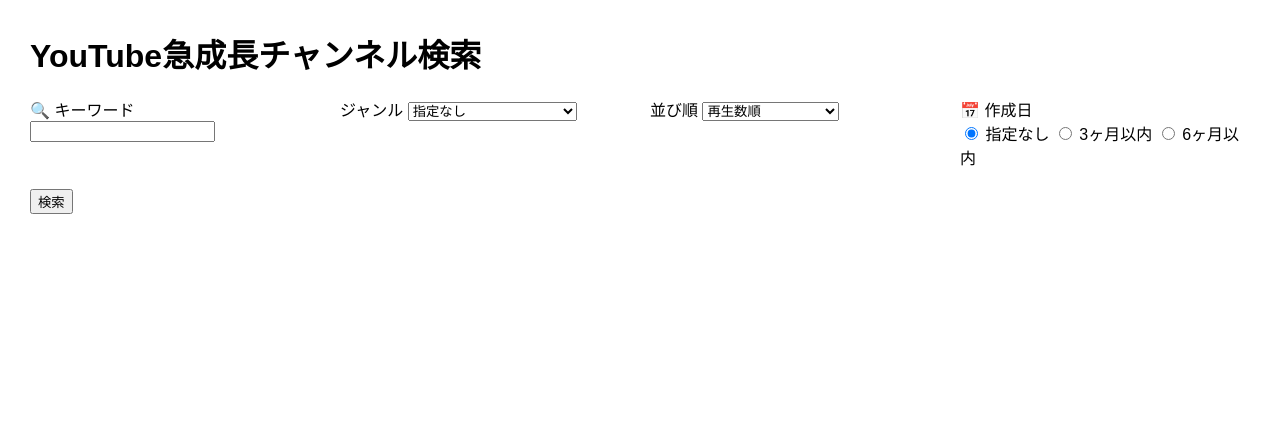
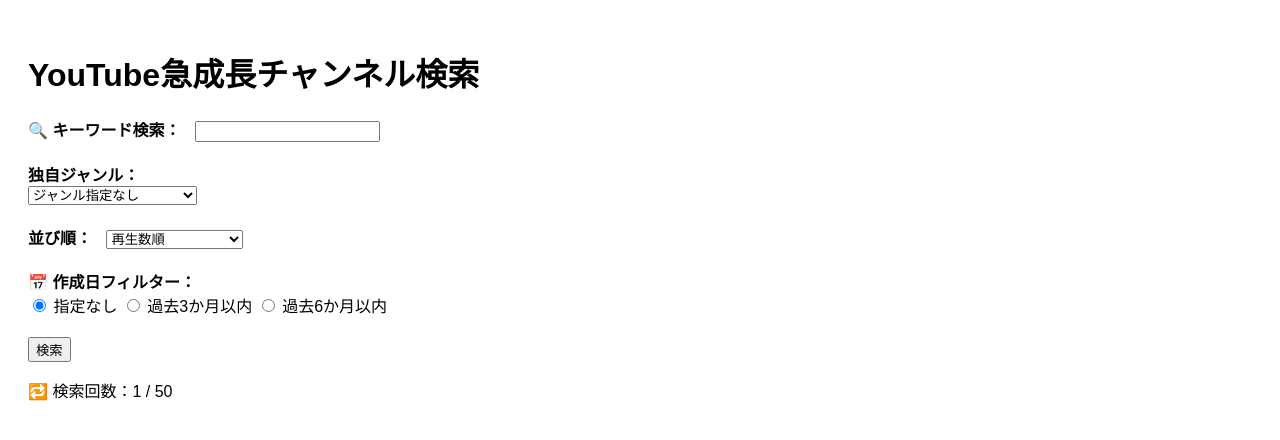
Before and after one commit to yamakenzzr/youtube-growth-app, a Flask app: page / in a window 1280 px wide. Shown: the top 440 px of the page. Run offline with Flask 3, Linux system fonts and the light colour scheme.

Commit message:
Add files via upload

```diff
--- a/templates/index.html
+++ b/templates/index.html
@@ -1,59 +1,39 @@
 
 <!DOCTYPE html>
-<html>
+<html lang="ja">
 <head>
-  <meta charset="utf-8">
+  <meta charset="UTF-8">
   <title>YouTube急成長チャンネル検索</title>
   <style>
-    body { font-family: sans-serif; margin: 30px; }
-    .form-row { display: flex; flex-wrap: wrap; gap: 20px; margin-bottom: 20px; }
-    .form-item { flex: 1 1 200px; min-width: 200px; }
-    .channel-list { margin-top: 20px; }
-    .channel-item {
-      display: flex;
-      align-items: flex-start;
-      gap: 15px;
-      border: 1px solid #ccc;
-      padding: 10px;
-      margin-bottom: 10px;
-      border-radius: 8px;
-    }
-    .channel-item img {
-      width: 60px;
-      height: 60px;
-      object-fit: cover;
-      border-radius: 4px;
-    }
-    .channel-info {
-      line-height: 1.5;
-    }
-    .channel-info a {
-      font-weight: bold;
-      text-decoration: none;
-      color: #0073e6;
-    }
-    .gray { color: gray; }
+    body { font-family: Arial, sans-serif; padding: 20px; }
+    table { width: 100%; border-collapse: collapse; margin-top: 20px; }
+    th, td { padding: 8px; border: 1px solid #ccc; text-align: center; }
+    img.icon { border-radius: 50%; width: 48px; height: 48px; }
+    .filters { margin-top: 10px; margin-bottom: 20px; }
+    .filters label { margin-right: 10px; font-weight: bold; }
   </style>
 </head>
 <body>
   <h1>YouTube急成長チャンネル検索</h1>
-  <form method="get">
-    <div class="form-row">
-      <div class="form-item">
-        <label>🔍 キーワード</label>
+
+  <form method="get" action="/">
+    <div class="filters">
+      <label>🔍 キーワード検索：</label>
       <input type="text" name="keyword" value="{{ keyword }}">
     </div>
-      <div class="form-item">
-        <label>ジャンル</label>
+
+    <div class="filters">
+      <label>独自ジャンル：</label><br>
       <select name="genre">
-          <option value="">指定なし</option>
+        <option value="">ジャンル指定なし</option>
         {% for g in genres %}
           <option value="{{ g }}" {% if g == genre %}selected{% endif %}>{{ g }}</option>
         {% endfor %}
       </select>
     </div>
-      <div class="form-item">
-        <label>並び順</label>
+
+    <div class="filters">
+      <label>並び順：</label>
       <select name="sort">
         <option value="views" {% if sort == 'views' %}selected{% endif %}>再生数順</option>
         <option value="subs" {% if sort == 'subs' %}selected{% endif %}>登録者順</option>
@@ -61,33 +41,54 @@
         <option value="ratio" {% if sort == 'ratio' %}selected{% endif %}>1人あたり再生数順</option>
       </select>
     </div>
-      <div class="form-item">
-        <label>📅 作成日</label><br>
-        <label><input type="radio" name="period" value="" {% if not period %}checked{% endif %}> 指定なし</label>
-        <label><input type="radio" name="period" value="3m" {% if period == '3m' %}checked{% endif %}> 3ヶ月以内</label>
-        <label><input type="radio" name="period" value="6m" {% if period == '6m' %}checked{% endif %}> 6ヶ月以内</label>
+
+    <div class="filters">
+      <label>📅 作成日フィルター：</label><br>
+      <input type="radio" name="period" value="" {% if not period %}checked{% endif %}> 指定なし
+      <input type="radio" name="period" value="3m" {% if period == '3m' %}checked{% endif %}> 過去3か月以内
+      <input type="radio" name="period" value="6m" {% if period == '6m' %}checked{% endif %}> 過去6か月以内
     </div>
-    </div>
+
     <button type="submit">検索</button>
   </form>
 
-  <div class="channel-list">
+  <p>🔁 検索回数：{{ session.get('search_count', 0) }} / 50</p>
+  {% if keyword %}
+    <p>📊 検索結果：{{ channels|length }}件</p>
+    <p>並び順：{{ sort_name }}</p>
+  {% endif %}
+
+  {% if channels %}
+  <table>
+    <thead>
+      <tr>
+        <th>アイコン</th>
+        <th>チャンネル名</th>
+        <th>登録者数</th>
+        <th>再生数</th>
+        <th>投稿数</th>
+        <th>1人あたり再生</th>
+        <th>ジャンル</th>
+        <th>作成日</th>
+      </tr>
+    </thead>
+    <tbody>
       {% for ch in channels %}
-    <div class="channel-item">
-      <img src="{{ ch.icon }}" alt="icon">
-      <div class="channel-info">
-        <a href="https://www.youtube.com/channel/{{ ch.id }}" target="_blank">{{ ch.title }}</a><br>
-        登録者: {{ ch.subscriberCount }} ／ 再生数: {{ ch.viewCount }} ／ 投稿数: {{ ch.videoCount }}<br>
-        作成日: {{ ch.publishedAt }}<br>
-        ジャンル: {% if ch.genre == '未分類' %}
-          <span class="gray">未分類（分類保留）</span>
-        {% else %}
-          {{ ch.genre }}
-        {% endif %}<br>
-        1人あたり再生数: {{ ch.playPerSub }}
-      </div>
-    </div>
+      <tr>
+        <td><img src="{{ ch.icon }}" class="icon" alt="icon"></td>
+        <td><a href="https://www.youtube.com/channel/{{ ch.id }}" target="_blank">{{ ch.title }}</a></td>
+        <td>{{ ch.subscriberCount }}人</td>
+        <td>{{ ch.viewCount }}回</td>
+        <td>{{ ch.videoCount }}本</td>
+        <td>{{ ch.playPerSub }}回/人</td>
+        <td>{{ ch.genre }}</td>
+        <td>{{ ch.publishedAt }}</td>
+      </tr>
       {% endfor %}
-  </div>
+    </tbody>
+  </table>
+  {% elif keyword %}
+    <p style="color: red;">一致するチャンネルが見つかりませんでした。</p>
+  {% endif %}
 </body>
 </html>
```
Lines whose indentation alone changed are shown as unchanged.
